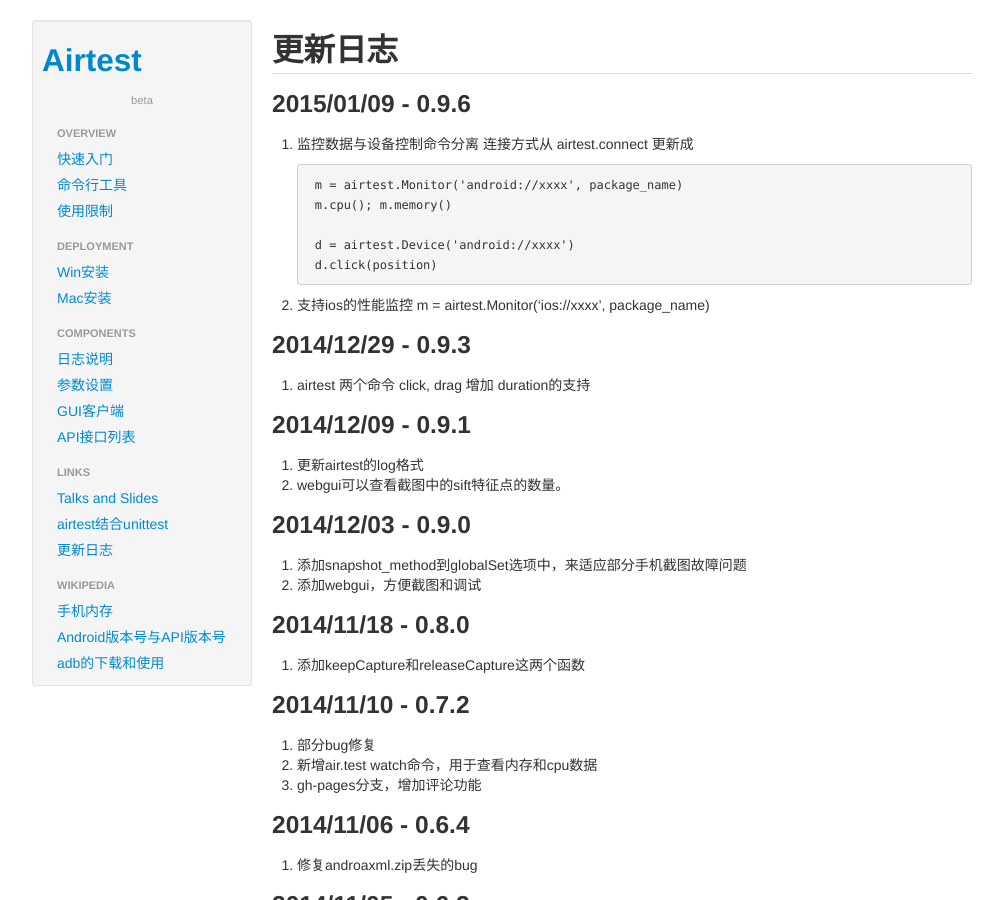
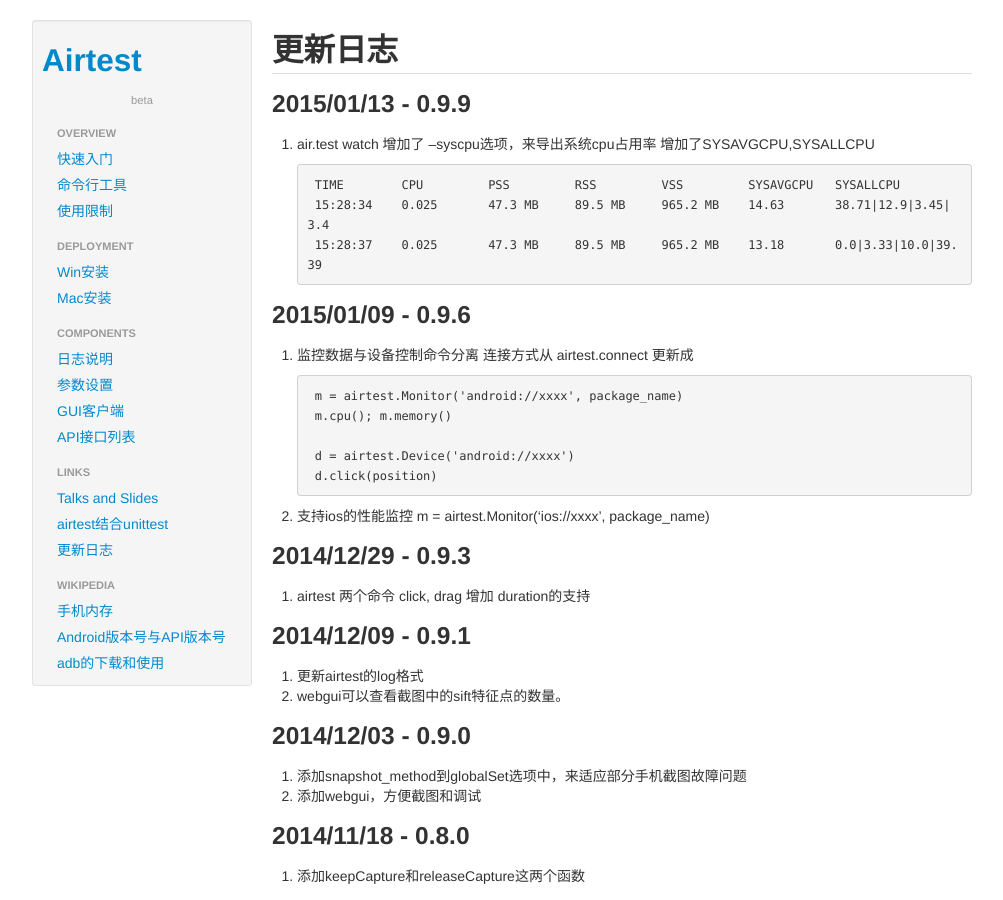
Before and after one commit to NetEase/airtest, a Jekyll site: the page built from _posts/2014-10-31-links-changelog.md, in a window 1280 px wide and 900 px high. Shown: the whole window, without its empty margins (138-1141 px from the left). Built offline with Jekyll 4.4.1, drawn with Linux system fonts in a browser that asks for light colours; comment, search, counter and statistics services are not loaded.

Commit message:
update changelog

```diff
--- a/_posts/2014-10-31-links-changelog.md
+++ b/_posts/2014-10-31-links-changelog.md
@@ -4,6 +4,14 @@
 category: links
 permalink: /changelog.html
 ---
+### 2015/01/13 - 0.9.9
+1. air.test watch 增加了 --syscpu选项，来导出系统cpu占用率
+	增加了SYSAVGCPU,SYSALLCPU
+
+		TIME        CPU         PSS         RSS         VSS         SYSAVGCPU   SYSALLCPU
+		15:28:34    0.025       47.3 MB     89.5 MB     965.2 MB    14.63       38.71|12.9|3.45|3.4
+		15:28:37    0.025       47.3 MB     89.5 MB     965.2 MB    13.18       0.0|3.33|10.0|39.39
+
 ### 2015/01/09 - 0.9.6
 1. 监控数据与设备控制命令分离
 	连接方式从 airtest.connect 更新成
```
